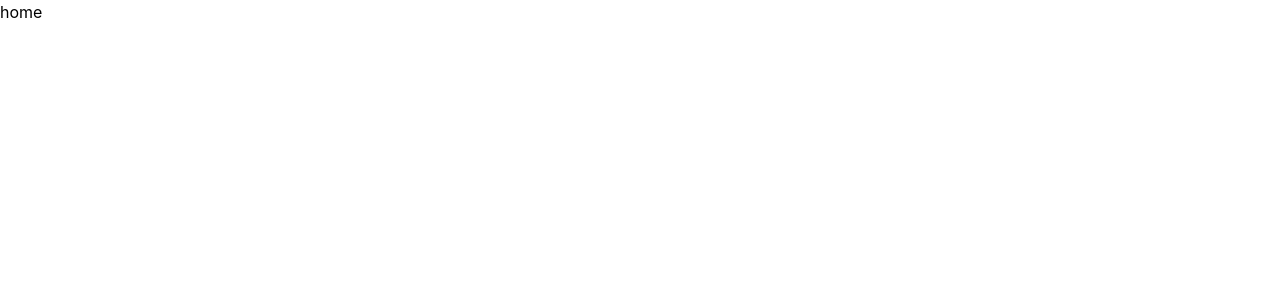
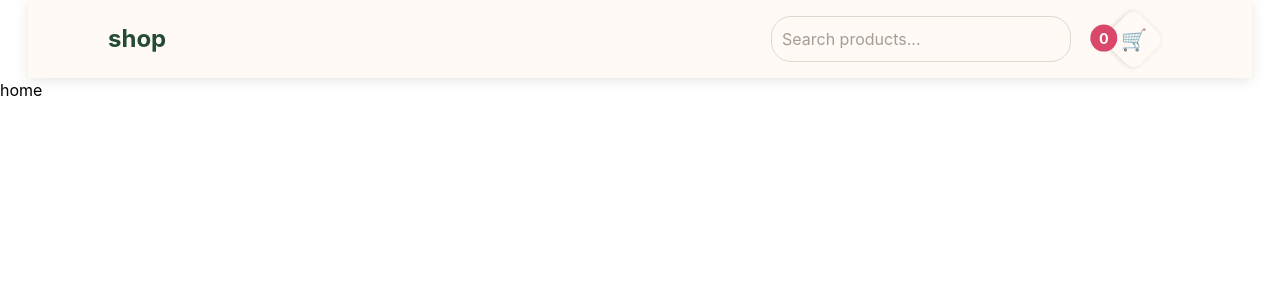
Before and after one commit to yasamanveiseh78/query-shop, a React (Vite) app: page / in a window 1280 px wide. Shown: the top 300 px of the page. Built offline with nearby package versions, Linux system fonts and the light colour scheme.

Commit message:
feat: add product search

```diff
--- a/src/components/Common/EmptyState/EmptyState.jsx
+++ b/src/components/Common/EmptyState/EmptyState.jsx
@@ -0,0 +1,11 @@
+function EmptyState() {
+  return (
+    <div className="col-span-full flex min-h-60 items-center justify-center">
+      <p className="text-lg font-medium text-[#4b3f38]">
+        Product Doesn't Exist!
+      </p>
+    </div>
+  );
+}
+
+export default EmptyState;
--- /dev/null
+++ b/src/components/Common/SearchInput/SearchInput.jsx
@@ -0,0 +1,14 @@
+function SearchInput({ searchText, setSearchText }) {
+  return (
+    <input
+      id="search-input"
+      type="text"
+      value={searchText}
+      onChange={(e) => setSearchText(e.target.value)}
+      placeholder="Search products..."
+      className="mr-10 w-75 rounded-[20px] border border-[#e2d8ce] bg-[#fffaf5] px-2.5 py-2.5 text-base text-[#4b3f38] outline-none"
+    />
+  );
+}
+
+export default SearchInput;
--- a/src/components/layout/Header/Header.jsx
+++ b/src/components/layout/Header/Header.jsx
@@ -0,0 +1,34 @@
+import SearchInput from "../../Common/SearchInput/SearchInput";
+
+function Header({ searchText, setSearchText }) {
+  return (
+    <header className="sticky max-w-306 mx-auto top-0 right-0  z-99 flex flex-col items-center justify-between bg-[rgba(255,250,245,0.94)] p-4 shadow-[0_3px_12px_rgba(75,63,56,0.12)] sm:flex-row sm:px-20 sm:py-4">
+      <a
+        href="/"
+        className="mb-6 text-[22px] font-bold text-[#234a33] sm:mb-0 sm:text-2xl"
+      >
+        shop
+      </a>
+
+      <div className="flex w-full items-center justify-between sm:justify-end">
+        <SearchInput searchText={searchText} setSearchText={setSearchText} />
+
+        <button
+          id="header-cart-btn"
+          type="button"
+          className="group relative mr-4 flex h-11.25 w-11.25 rotate-45 items-center justify-center rounded-[10px] bg-[#fffaf5] text-[20.8px] shadow-[-1px_1px_5px_rgba(75,63,56,0.18)] transition-all duration-300 hover:rotate-0 hover:shadow-[0_0_6px_rgba(75,63,56,0.12)] cursor-pointer"
+        >
+          <span className="-rotate-45 transition-all duration-300 group-hover:rotate-0">
+            🛒
+          </span>
+
+          <span className="absolute bottom-[-11.2px] left-[-12.8px] flex h-6.75 w-6.75 -rotate-45 items-center justify-center rounded-full bg-[#d9486b] text-[14.4px] font-bold text-[#fffaf5] transition-all duration-300 group-hover:bottom-[28.8px] group-hover:rotate-0">
+            0
+          </span>
+        </button>
+      </div>
+    </header>
+  );
+}
+
+export default Header;
--- a/src/components/products/CategoryButtons/CategoryButtons.jsx
+++ b/src/components/products/CategoryButtons/CategoryButtons.jsx
@@ -8,7 +8,7 @@ function CategoryButtons({ selectedCategory, setSelectedCategory }) {
   ];
 
   return (
-    <div className="static flex h-fit w-full flex-col rounded-[10px] bg-[#ebe4db] p-2.5 shadow-[0_0_8px_rgba(75,63,56,0.08)] lg:sticky lg:top-8 lg:w-1/5">
+    <div className="static flex h-fit w-full flex-col rounded-[10px] bg-[#ebe4db] p-2.5 shadow-[0_0_8px_rgba(75,63,56,0.08)] lg:sticky lg:top-24 lg:w-1/5">
       <h3 className="mb-2 mt-2 border-b border-[#cfc3b8] pb-3 text-xl text-[#234a33]">
         Categories
       </h3>
--- a/src/pages/Products/Products.jsx
+++ b/src/pages/Products/Products.jsx
@@ -2,8 +2,10 @@ import { useState } from "react";
 import { useProducts } from "../../hooks/useProducts";
 import ProductCard from "../../components/products/ProductCard/ProductCard";
 import CategoryButtons from "../../components/products/CategoryButtons/CategoryButtons";
+import EmptyState from "../../components/Common/EmptyState/EmptyState";
 
-function Products() {
+
+function Products({ searchText }) {
   const [selectedCategory, setSelectedCategory] = useState("all");
 
   const { data, isLoading, isError, error } = useProducts();
@@ -20,6 +22,9 @@ function Products() {
     selectedCategory === "all"
       ? data
       : data.filter((product) => product.category === selectedCategory);
+  const searchedProducts = filteredProducts.filter((product) =>
+    product.title.toLowerCase().includes(searchText.toLowerCase().trim()),
+  );
 
   return (
     <div className="mx-auto max-w-306 px-4 sm:px-6 lg:px-8 lg:pb-8">
@@ -31,9 +36,13 @@ function Products() {
           id="product-list"
           className="grid w-full grid-cols-1 gap-4 sm:grid-cols-2 lg:w-4/5 xl:grid-cols-3"
         >
-        {filteredProducts.map((product) => (
+          {searchedProducts.length > 0 ? (
+            searchedProducts.map((product) => (
               <ProductCard key={product.id} product={product} />
-        ))}
+            ))
+          ) : (
+            <EmptyState />
+          )}
         </div>
 
         <CategoryButtons
--- a/src/route/AppRoutes.jsx
+++ b/src/route/AppRoutes.jsx
@@ -5,13 +5,21 @@ import Products from "../pages/Products/Products";
 
 import Cart from "../pages/Cart/Cart";
 import ProductDetails from "../pages/productDetails/ProductDetails";
+import Header from "../components/layout/Header/Header";
+import { useState } from "react";
 
 function AppRoutes() {
+  const [searchText, setSearchText] = useState("");
+
   return (
     <BrowserRouter>
+      <Header searchText={searchText} setSearchText={setSearchText} />
       <Routes>
         <Route path="/" element={<Home />} />
-        <Route path="/products" element={<Products />} />
+        <Route
+          path="/products"
+          element={<Products searchText={searchText} />}
+        />
         <Route path="/products/:id" element={<ProductDetails />} />
         <Route path="/cart" element={<Cart />} />
       </Routes>
```
Lines whose indentation alone changed are shown as unchanged.
